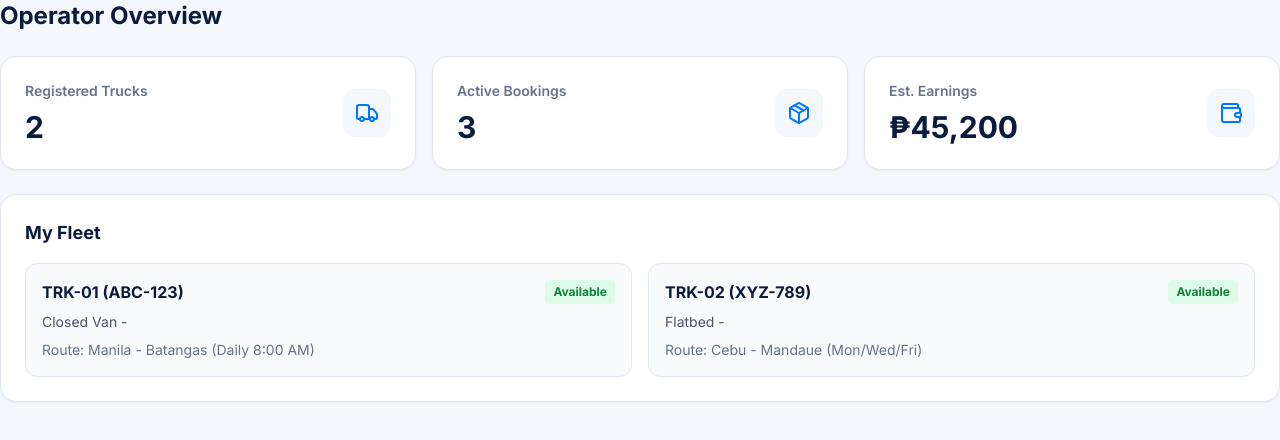
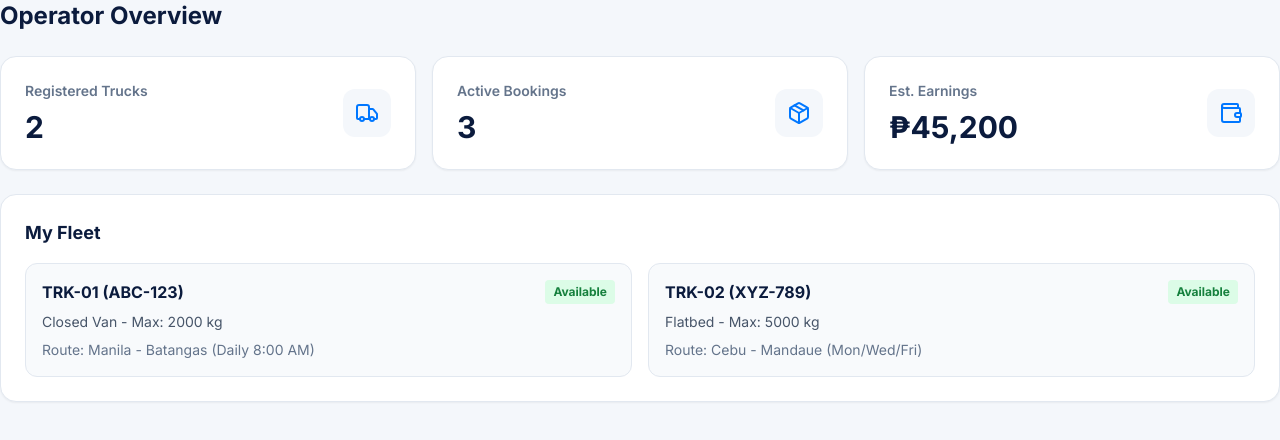
Before and after one commit to adiyel/loadloop-prototype, a Next.js app: page /operator in a window 1280 px wide. Shown: the top 440 px of the page. Built offline with nearby package versions, Linux system fonts and the light colour scheme.

Commit message:
Update page.tsx

```diff
--- a/app/operator/page.tsx
+++ b/app/operator/page.tsx
@@ -33,7 +33,7 @@ export default function OperatorDashboard() {
                 <p className="font-bold text-brand-navy">{t.id} ({t.plate})</p>
                 <span className={`px-2 py-1 rounded text-xs font-bold ${t.status === "Available" ? "bg-green-100 text-green-700" : "bg-blue-100 text-blue-700"}`}>{t.status}</span>
               </div>
-              <p className="text-sm text-slate-600">{t.type} - {t.capacity}</p>
+              <p className="text-sm text-slate-600">{t.type} - Max: {t.maxCapacity} kg</p>
               <p className="text-sm text-slate-500 mt-2">Route: {t.route} ({t.departure})</p>
             </div>
           ))}
```
